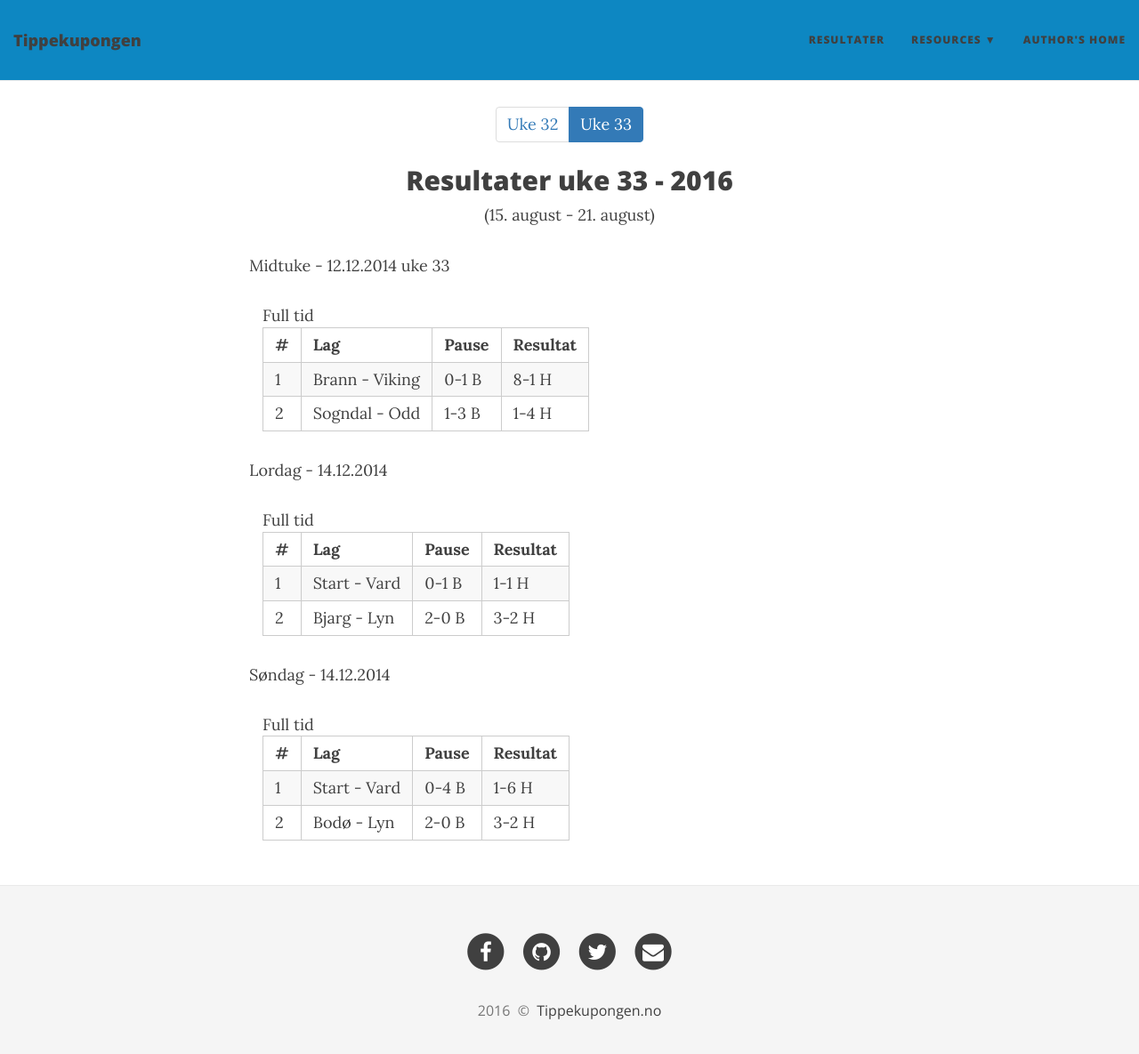
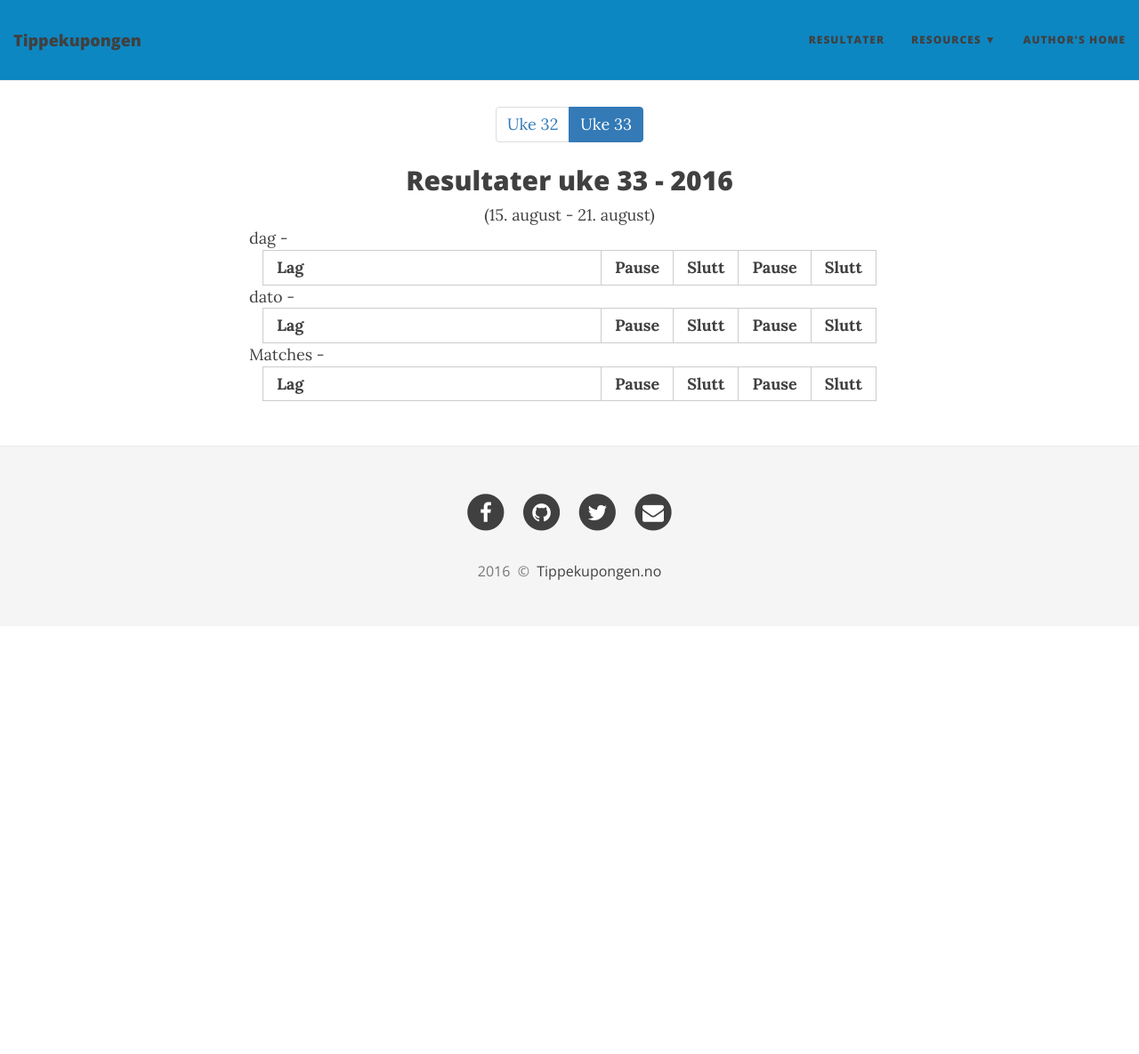
Before and after one commit to larsmathiesen/tippekupongen, a Jekyll site: the page built from _tipping/2016-33.md, in a window 1280 px wide and 1198 px high. Shown: the top 1185 px of the window at 89% size. Built offline with Jekyll 4.4.1, drawn with Linux system fonts in a browser that asks for light colours; nearby versions of some CDN libraries.

Commit message:
Laget mal for resultatvisning

```diff
--- a/_data/2016-33.json
+++ b/_data/2016-33.json
@@ -1,62 +1,34 @@
 {
-  "Midtuke": {
-    "dato": "12.12.2014 uke 33",
+  "dag":"Midtuke",
+  "dato": "12.12.2014 uke 33",
 	"Matches":
 		{
 			"1":
 			{
 				"Hometeam": "Brann",
 				"Awayteam": "Viking",
-				"Result": "8-1",
-				"PauseResult": "0-1"
+				"Result": "8 - 1",
+				"PauseResult": "0 - 1",
+        "PauseMarkering": "B",
+        "ResultatMarkering": "H"
 			},
 			"2":
 			{
 				"Hometeam": "Sogndal",
 				"Awayteam": "Odd",
-				"Result": "1-4",
-				"PauseResult": "1-3"
+				"Result": "1 - 4",
+				"PauseResult": "1 - 3",
+        "PauseMarkering": "B",
+        "ResultatMarkering": "B"
+			},
+			"3":
+			{
+				"Hometeam": "AAA",
+				"Awayteam": "BBB",
+				"Result": "3 - 3",
+				"PauseResult": "2 - 0",
+        "PauseMarkering": "H",
+        "ResultatMarkering": "U"
 			}
 		}
-  },
-  "Lordag": {
-    "dato": "14.12.2014",
-	"Matches":
-		{
-			"1":
-			{
-				"Hometeam": "Start",
-				"Awayteam": "Vard",
-				"Result": "1-1",
-				"PauseResult": "0-1"
-			},
-			"2":
-			{
-				"Hometeam": "Bjarg",
-				"Awayteam": "Lyn",
-				"Result": "3-2",
-				"PauseResult": "2-0"
-			}
-		}
-  },
-  "Søndag": {
-    "dato": "14.12.2014",
-	"Matches":
-		{
-			"1":
-			{
-				"Hometeam": "Start",
-				"Awayteam": "Vard",
-				"Result": "1-6",
-				"PauseResult": "0-4"
-			},
-			"2":
-			{
-				"Hometeam": "Bodø",
-				"Awayteam": "Lyn",
-				"Result": "3-2",
-				"PauseResult": "2-0"
-			}
-		}
-  }
 }
--- a/_layouts/tipping.html
+++ b/_layouts/tipping.html
@@ -15,23 +15,37 @@
       {% for it in comments %}
 
       <div class="col-md-12">
-      	<p>{{it[0]}} - {{it[1].dato}}</p>
+      	{{it[0]}} - {{it[1].dato}}
       <div class="col-md-12">
-      Full tid
-      <table>
+      <table class="">
       		<tr>
-      			<th>#</th>
-      			<th>Lag</th>
-      			<th>Pause</th>
-      			<th>Resultat</th>
+      			<!--<th col-md-4>#</th>-->
+      			<th class="col-md-8">Lag</th>
+      			<th class="col-md-1">Pause</th>
+      			<th class="col-md-1">Slutt</th>
+            <th class="col-md-1">Pause</th>
+            <th class="col-md-1">Slutt</th>
 
       		</tr>
       		{% for match in it[1].Matches %}
+
+            {% assign matchNumberP = {{match[0]}} | append: '-p' %}
+            {% assign matchNumberF = {{match[0]}} | append: '-f' %}
+
+            {% assign pauseMarkering = {{match[1].PauseMarkering}}  %}
+            {% assign resultatMarkering = {{match[1].ResultatMarkering}}  %}
+
       			<tr>
-      				<td>{{match[0]}}</td>
-      				<td>{{match[1].Hometeam}} -  {{match[1].Awayteam}}</td>
-      				<td>{{match[1].PauseResult}} B</td>
-      				<td>{{match[1].Result}}  H</td>
+
+      				<td >{{match[0]}}. {{match[1].Hometeam}} -  {{match[1].Awayteam}}</td>
+      				<td class="text-center">{{match[1].PauseResult}}</td>
+      				<td class="text-center">{{match[1].Result}}</td>
+              <td>
+                    {% include canvas-hub.html markering=pauseMarkering matchno=matchNumberP %}
+              </td>
+              <td>
+                    {% include canvas-hub.html markering=resultatMarkering matchno=matchNumberF %}
+              </td>
 
       			</tr>
       		{% endfor %}
```
Also changed, not shown: _data/2016-32.json (+18 -6 lines), _includes/canvas-hub.html (added, +82 -0 lines).
